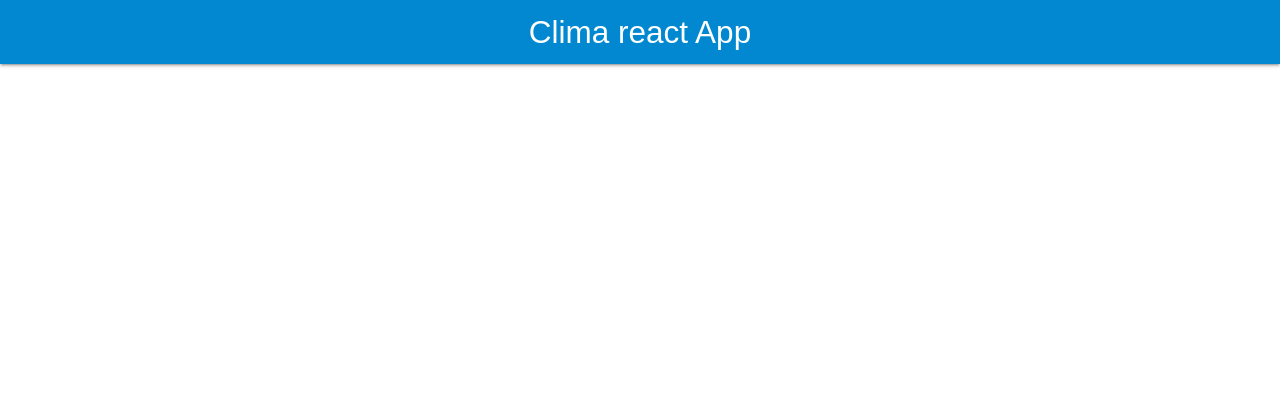
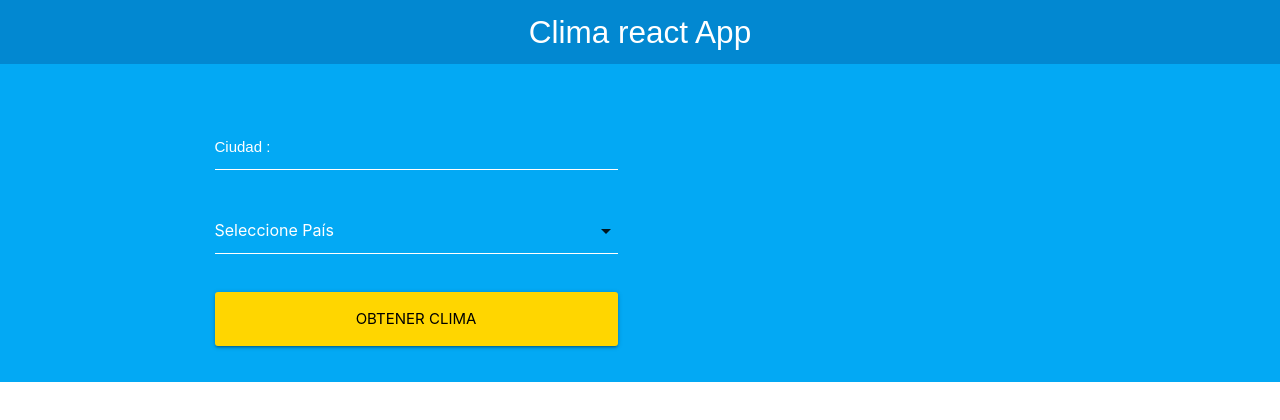
Before and after one commit to irtic/climareact, a React (Create React App) app: page / in a window 1280 px wide. Shown: the top 420 px of the page. Built offline with nearby package versions, Linux system fonts and the light colour scheme.

Commit message:
Creando Formulario

```diff
--- a/src/App.js
+++ b/src/App.js
@@ -1,12 +1,22 @@
 import React from 'react';
 import Header from './components/Header'
-
+import Formulario from './components/Formulario'
 function App() {
   return (
     <div className="App">
       <Header
         titulo = 'Clima react App'
       />
+
+      <div className="contenedor-form">
+        <div className="container">
+          <div className="row">
+            <div className="col s12 m6">
+              <Formulario />
+            </div>
+          </div>
+        </div>
+      </div>
     </div>
   );
 }
--- /dev/null
+++ b/src/components/Formulario.js
@@ -0,0 +1,38 @@
+import React from 'react';
+
+function Formulario() {
+
+    const handleChange = e => {
+        //cambiar el state
+    }
+    return (
+        <form>
+            <div className="input-field col s12">
+                <input
+                    type = "text"
+                    name = "ciudad"
+                    id = "ciudad"
+                    onchange = {handleChange}
+                />
+                <label htmlFor="ciudad">Ciudad :</label>
+            </div>
+            <div className="input-field col s12">
+                <select onChange={handleChange} name="pais">
+                    <option value="">Seleccione País</option>
+                    <option value="CL">Chile</option>
+                    <option value="US">Estados Unidos</option>
+                    <option value="MX">México</option>
+                    <option value="AR">Argentina</option>
+                    <option value="CO">Colombia</option>
+                    <option value="PE">Perú</option>
+
+                </select>
+            </div>
+            <div className="input-field col s12">
+                <input type="submit" className="waves-effect waves-light btn-large btn-block yellow accent-4" value="Obtener Clima" />
+            </div>
+        </form>
+    );
+}
+
+export default Formulario;
```
